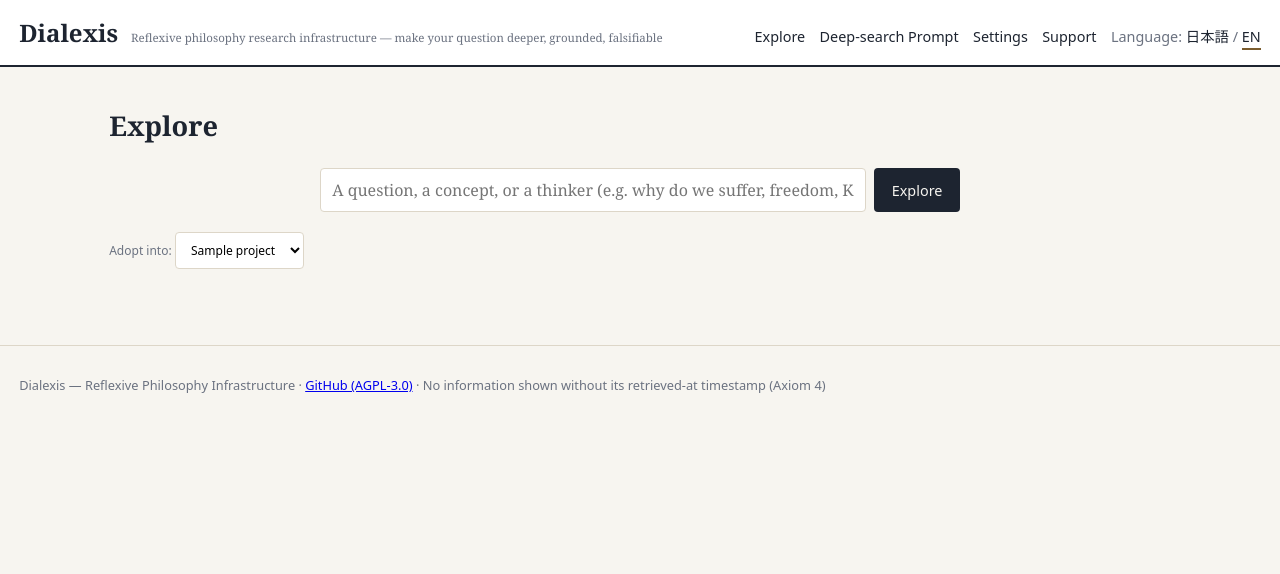
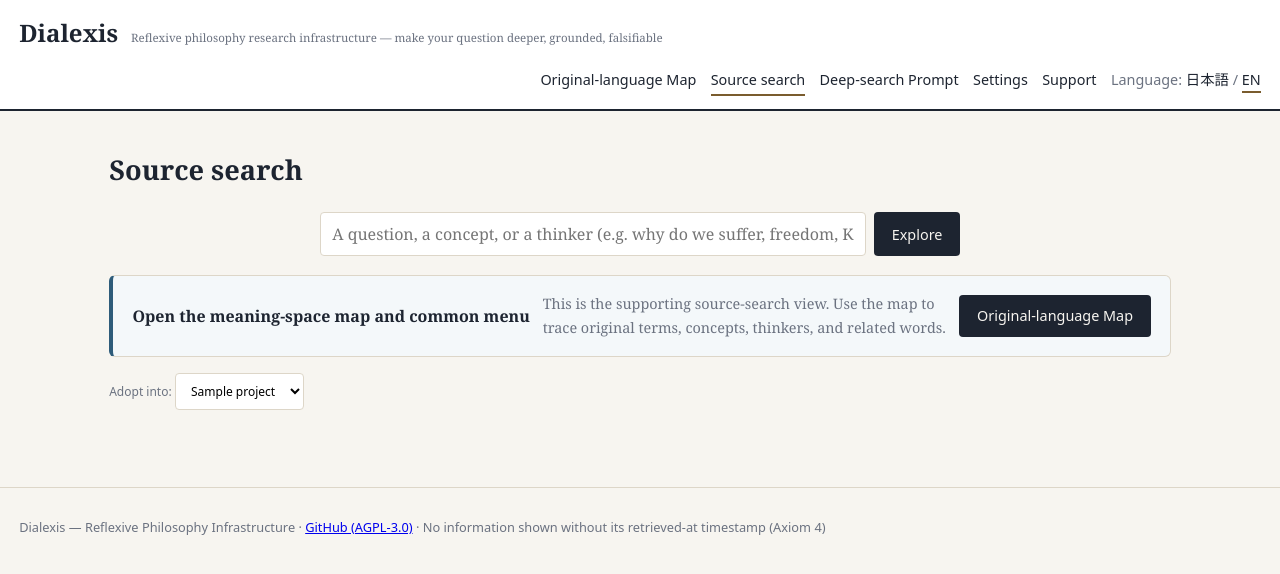
Before and after one commit to hand-shinya/dialexis, a FastAPI app: page /explore in a window 1280 px wide. Shown: the top 574 px of the page. Run offline with FastAPI, Linux system fonts and the light colour scheme; tables that the repository leaves empty hold one stand-in row (values such as "Sample post").

Commit message:
fix: route primary entry to meaning map

```diff
--- a/app/i18n/en.json
+++ b/app/i18n/en.json
@@ -2,6 +2,8 @@
   "app_name": "Dialexis",
   "tagline": "Reflexive philosophy research infrastructure — make your question deeper, grounded, falsifiable",
   "nav_home": "Explore",
+  "nav_origin": "Original-language Map",
+  "nav_explore": "Source search",
   "nav_desk": "Research Desk",
   "nav_watches": "Watches",
   "nav_levels": "Reading Levels",
@@ -11,6 +13,7 @@
   "origin_lede": "The everyday word you use may split into several distinct terms in its original language. This reaches the original behind your word and opens its own-language meaning, etymology, and the terms it lives with — then returns it to your question.",
   "origin_placeholder": "One word you're curious about (e.g. alienation, reification)",
   "origin_button": "Question it through the original",
+  "entry_button": "Open meaning map",
   "origin_newtab": "Open links in a new tab",
   "nav_settings": "Settings",
   "nav_donate": "Support",
--- a/app/i18n/ja.json
+++ b/app/i18n/ja.json
@@ -2,6 +2,8 @@
   "app_name": "Dialexis",
   "tagline": "反省的哲学研究インフラ — 問いを、より深く・根拠あり・反証可能に",
   "nav_home": "探索",
+  "nav_origin": "原語探求（Map）",
+  "nav_explore": "資料探索",
   "nav_desk": "研究デスク",
   "nav_watches": "新着監視",
   "nav_levels": "段階的読解",
@@ -11,6 +13,7 @@
   "origin_lede": "あなたが普通に使う日本語の言葉は、原語では別の語に分かれていることがあります。その言葉の原語に当たり、本来の意味・語源・原語空間で共に使われる語を開いて、あなたの問いに返します。",
   "origin_placeholder": "気になる言葉を一つ（例: 疎外, 物象化, 止揚, 対象化）",
   "origin_button": "原語から問い直す",
+  "entry_button": "意味Mapを開く",
   "origin_newtab": "リンクを新しいタブで開く",
   "nav_settings": "設定",
   "nav_donate": "支援",
--- a/app/main.py
+++ b/app/main.py
@@ -108,7 +108,9 @@ def render(request: Request, name: str, **ctx):
 
 # Question-first entry (PoC A): a curious person who does not yet know any
 # philosopher's name still needs a door. Each door is a human-language question
-# (the novice's own voice) that runs the existing /explore on a concept SEED.
+# (the novice's own voice) that opens the primary /origin meaning-space map on a
+# concept seed; the older /explore source-search surface remains available as a
+# deliberately separate secondary route.
 # Every seed below was EMPIRICALLY VERIFIED (2026-07-12, per-language) to return
 # a real SEP entry + scholarship — known wrong-sense resolutions (時間→Hour,
 # 存在→Entity, 徳→誤爆; en justice→None, freedom→"Divine Freedom") are excluded
--- a/app/static/style.css
+++ b/app/static/style.css
@@ -47,6 +47,10 @@ button.secondary { background: var(--muted); }
 button.small { padding: .25rem .6rem; font-size: .78rem; }
 .card { background: var(--card); border: 1px solid var(--line); border-radius: 6px;
   padding: 1rem 1.2rem; margin: 1rem 0; }
+.route-bridge { display: flex; flex-wrap: wrap; align-items: center; gap: .55rem .8rem;
+  border-left: 4px solid var(--accent2); background: #f4f8fa; }
+.route-bridge b { flex: 0 0 auto; }
+.route-bridge .muted { flex: 1 1 20rem; }
 .axioms ol li { margin: .45rem 0; }
 .muted { color: var(--muted); font-size: .9rem; }
 .two-col { display: grid; grid-template-columns: 1.4fr 1fr; gap: 1rem; }
--- a/app/templates/base.html
+++ b/app/templates/base.html
@@ -10,10 +10,10 @@
 <header>
   <a class="brand" href="/">Dialexis<span class="brand-sub">{{ t.tagline }}</span></a>
   <nav>
-    {# 原語による探求へ一本化（2026-07-17）: menuは核＋深掘り探索プロンプト＋設定＋支援＋
-       言語切り替えのみ。研究デスク/ウォッチ/読解レベル/Aboutは一旦保留＝menu非掲載（route自体は
-       残置・裏で稼働。復帰は本コメント下に該当<a>を戻すだけ）。 #}
-    <a href="/" class="{{ 'on' if path == '/' }}">{{ t.nav_home }}</a>
+    {# 原語による探求を主入口にし、旧来の資料横断探索は明示的な副入口として残す。
+       研究デスク/ウォッチ/読解レベル/Aboutは一旦保留＝menu非掲載（route自体は残置・裏で稼働）。 #}
+    <a href="/origin" class="{{ 'on' if path.startswith('/origin') }}">{{ t.nav_origin }}</a>
+    <a href="/explore" class="{{ 'on' if path.startswith('/explore') }}">{{ t.nav_explore }}</a>
     <a href="/deepsearch" class="{{ 'on' if path.startswith('/deepsearch') }}">{{ t.nav_deepsearch }}</a>
     <a href="/settings" class="{{ 'on' if path.startswith('/settings') }}">{{ t.nav_settings }}</a>
     <a href="/donate" class="{{ 'on' if path.startswith('/donate') }}">{{ t.nav_donate }}</a>
--- a/app/templates/explore.html
+++ b/app/templates/explore.html
@@ -1,12 +1,26 @@
 {% extends "base.html" %}
-{% block title %}{{ t.nav_home }}{% endblock %}
+{% block title %}{{ t.nav_explore }}{% endblock %}
 {% block content %}
-<h1>{{ t.nav_home }}</h1>
+<h1>{{ t.nav_explore }}</h1>
 <form action="/explore" method="get" class="searchbox">
   <input type="text" name="q" value="{{ q }}" placeholder="{{ t.search_placeholder }}">
   <input type="hidden" name="lang" value="{{ lang }}">
   <button type="submit">{{ t.search_button }}</button>
 </form>
+<div class="route-bridge card">
+  {% if lang == 'ja' %}
+  <b>意味空間の相関図と共通Menuを開く</b>
+  <span class="muted">この画面は資料・文献を横断する補助探索です。入力語の原語、概念、思想家、関連語を地図で辿る場合はこちら。</span>
+  {% else %}
+  <b>Open the meaning-space map and common menu</b>
+  <span class="muted">This is the supporting source-search view. Use the map to trace original terms, concepts, thinkers, and related words.</span>
+  {% endif %}
+  {% if q %}
+  <a class="btn" href="/origin?q={{ q | urlencode }}&amp;lang={{ lang }}">{{ t.nav_origin }}</a>
+  {% else %}
+  <a class="btn" href="/origin?lang={{ lang }}">{{ t.nav_origin }}</a>
+  {% endif %}
+</div>
 <div id="adopt-picker" class="adopt-picker"></div>
 <div id="explore-status"></div>
 <div id="explore-results"></div>
--- a/app/templates/index.html
+++ b/app/templates/index.html
@@ -4,17 +4,17 @@
 <section class="hero">
   <h1>Dialexis</h1>
   <p class="tagline">{{ t.tagline }}</p>
-  <form action="/explore" method="get" class="searchbox">
+  <form action="/origin" method="get" class="searchbox">
     <input type="text" name="q" placeholder="{{ t.search_placeholder }}" autofocus>
     <input type="hidden" name="lang" value="{{ lang }}">
-    <button type="submit">{{ t.search_button }}</button>
+    <button type="submit">{{ t.entry_button }}</button>
   </form>
   {% if question_doors %}
   <div class="qdoors-wrap">
     <p class="qdoors-title">{{ t.qdoors_title }}</p>
     <nav class="qdoors" aria-label="{{ t.qdoors_title }}">
       {% for d in question_doors %}
-      <a class="qdoor" href="/explore?q={{ d.seed | urlencode }}&amp;lang={{ lang }}">{{ d.q }}</a>
+      <a class="qdoor" href="/origin?q={{ d.seed | urlencode }}&amp;lang={{ lang }}">{{ d.q }}</a>
       {% endfor %}
     </nav>
     <p class="qdoors-hint muted">{{ t.qdoors_hint }}</p>
```
Also changed, not shown: tests/test_question_doors.py (+15 -3 lines).
